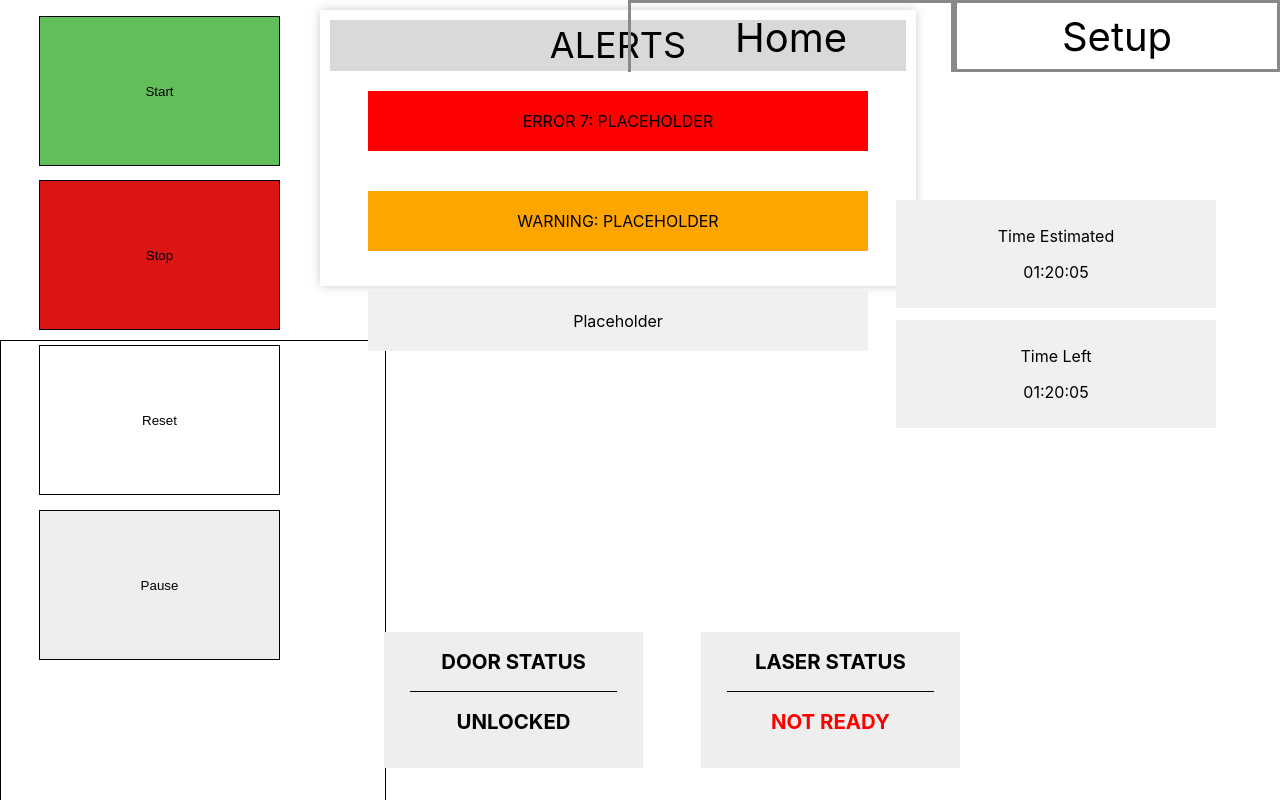
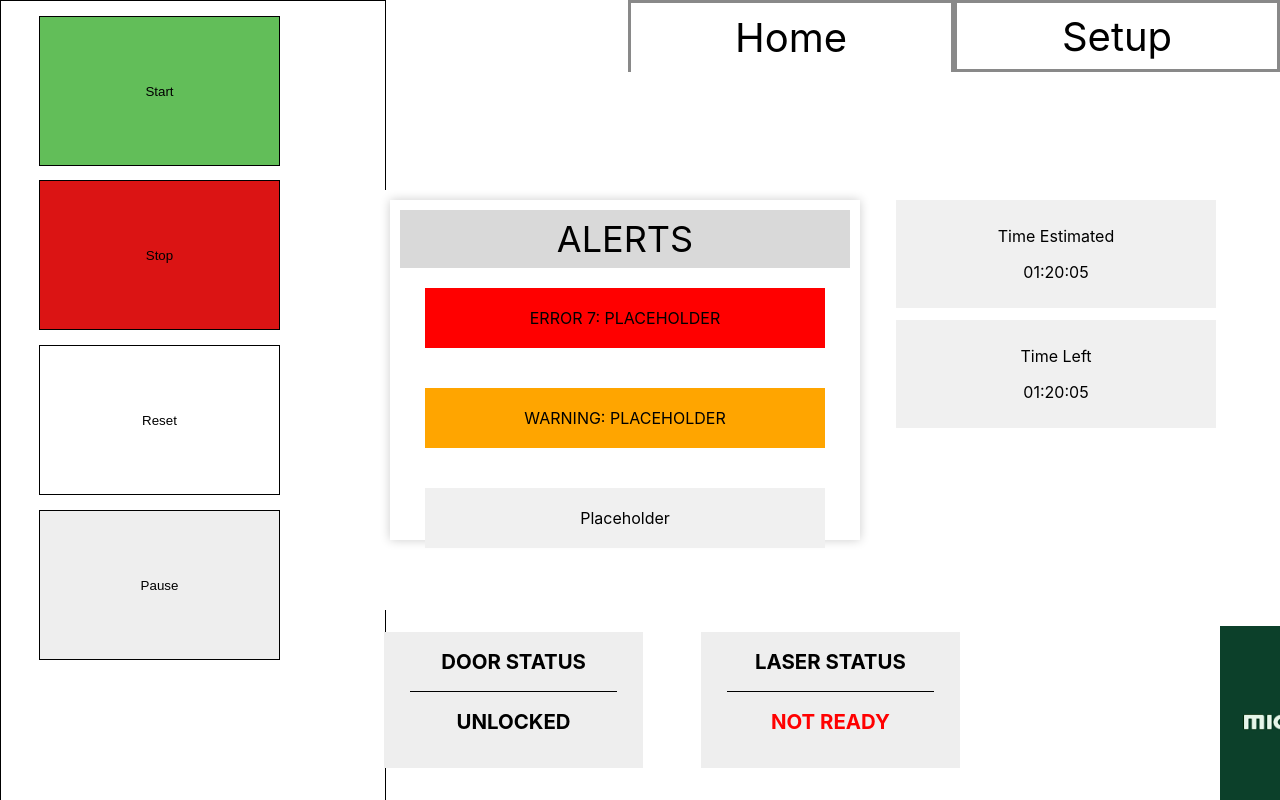
Before and after one commit to m-kudahl/p9, a React (Create React App) app in the folder p9-app/: page / in a window 1280 px wide. Shown: the top 800 px of the page. Built offline with nearby package versions, Linux system fonts and the light colour scheme; the HTML template or start-up script is replaced by a standard one.

Commit message:
midterfiks

```diff
--- a/p9-app/src/Alertbox.css
+++ b/p9-app/src/Alertbox.css
@@ -1,11 +1,16 @@
 .BackgroundBox {
-    background: #ffffff;
-    width: 50%;
-    height: 40%;
-    padding: 10px;
-    display: flex;
-    margin: 0 auto;
-    outline: black;
+  background: #ffffff;
+  width: 500px;
+  height: 400px;
+  padding: 10px;
+  display: flex;
+  outline: black;
+  margin: auto;
+  position: absolute;
+  top: 0;
+  bottom: 0;
+  left: 0;
+  right: 0;
   }
 .CenterBox {
     width: 90%;
```
